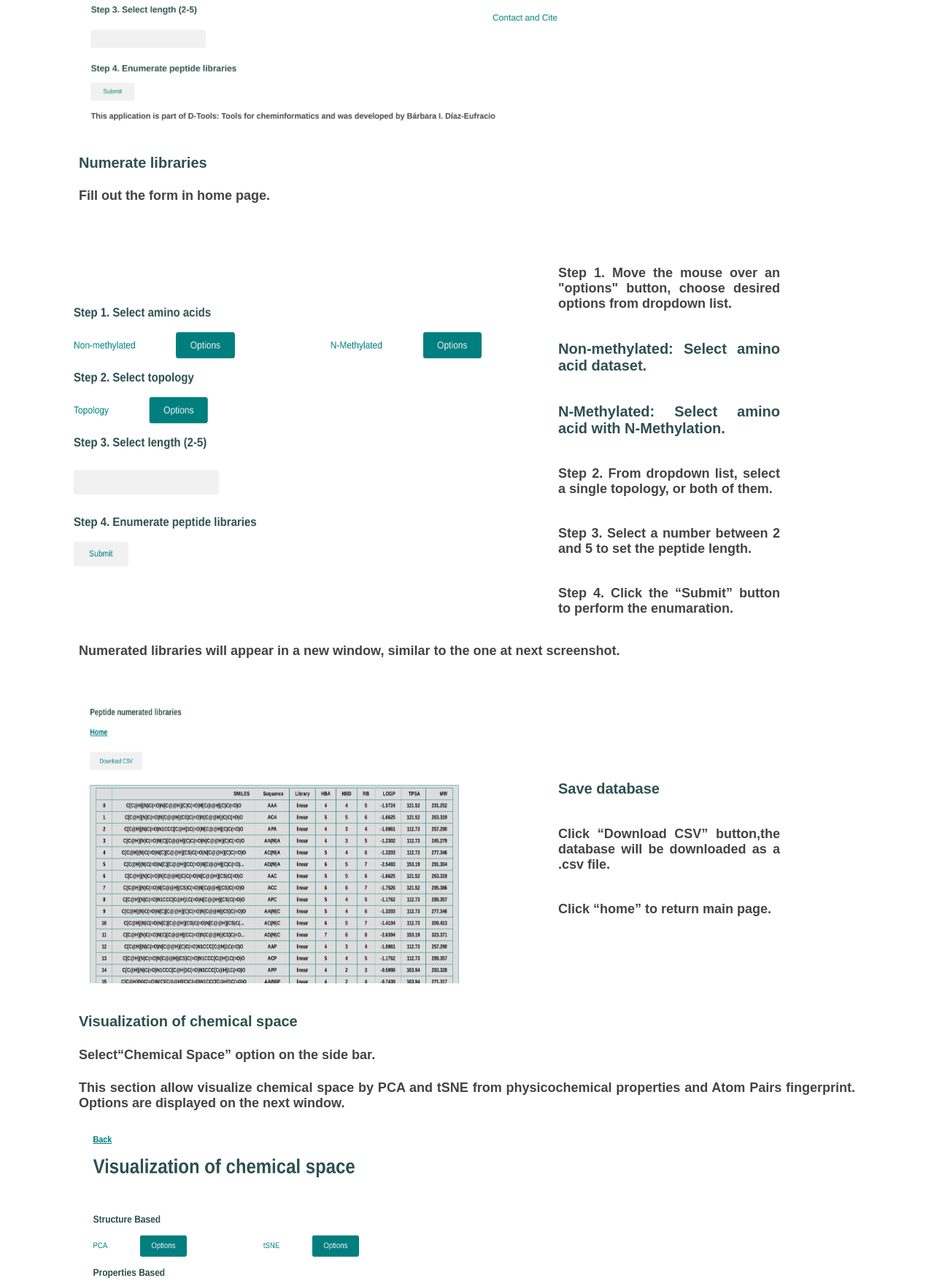
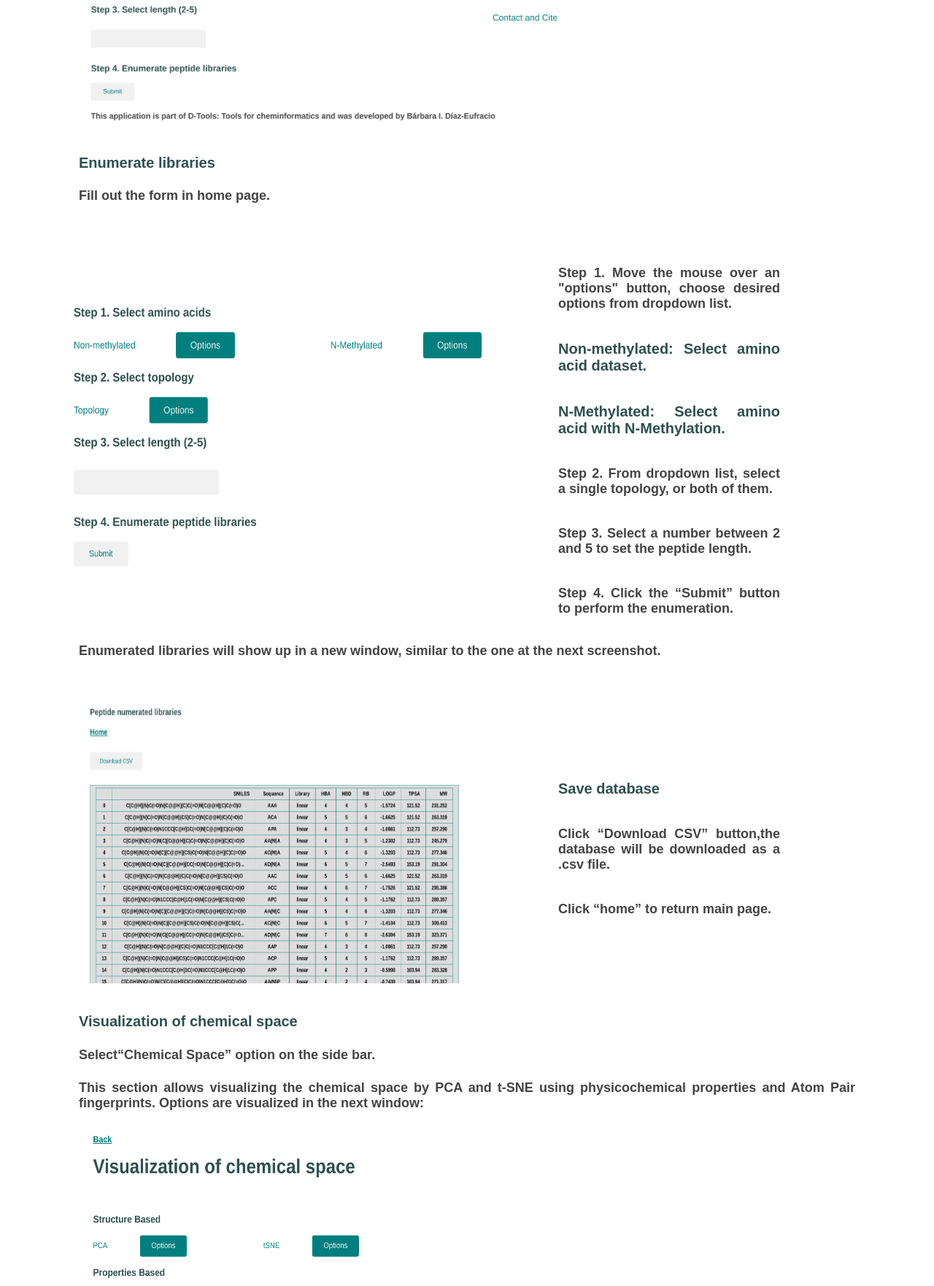
Before and after one commit to BarbaraDiazE/DPeptideBuider, a Django app: page /userguide/ in a window 1280 px wide. Shown: the part 585-2348 px from the top of the page at 73% size. Run offline with Django 3.2, Linux system fonts and the light colour scheme; lists and menus that the app fills with data are empty; parts of the project's set-up code (start-up, migrations or seed data) failed here and were passed over.

Commit message:
will show up instead of will appear at  web/src/templates/userguide.html

```diff
--- a/web/src/templates/userguide.html
+++ b/web/src/templates/userguide.html
@@ -32,7 +32,7 @@
         <!--  -->
         <br>
         <br>
-        <h3>Numerate libraries</h3>
+        <h3>Enumerate libraries</h3>
         <h4>Fill out the form in home page.</h4>
         <br>
         <!--  -->
@@ -51,12 +51,12 @@
                     <h4 style="margin:40px 200px 10px 10px"><b>Step 3.</b> Select a number between 2 and 5 to set the
                         peptide length.</h4>
                     <h4 style="margin:40px 200px 10px 10px"><b>Step 4.</b> Click the “Submit” button to perform the
-                        enumaration. </h4>
+                        enumeration. </h4>
                 </th>
             </tr>
         </table>
         <!--  -->
-        <h4>Numerated libraries will appear in a new window, similar to the one at next screenshot.</h4>
+        <h4>Enumerated libraries will show up in a new window, similar to the one at the next screenshot.</h4>
         <br>
         <table style="width:100%">
             <tr>
@@ -74,9 +74,8 @@
         <!--  -->
         <h3>Visualization of chemical space</h3>
         <h4>Select<b>“Chemical Space”</b> option on the side bar.</h4>
-        <h4>This section allow visualize chemical space by PCA and tSNE from
-            physicochemical properties and Atom Pairs fingerprint. Options are displayed on the
-            next window.</h4>
+        <h4>This section allows visualizing the chemical space by PCA and t-SNE using physicochemical properties and
+            Atom Pair fingerprints. Options are visualized in the next window: </h4>
         <img style="vertical-align:middle;margin:0px 100px" src="{% static "/selectchemspace.png"   %}" alt="Dtools"
             width="600" height="400">
         <h4>Once desired choice is selected, click the button “Visualize”. An interactive plot
@@ -103,6 +102,7 @@
             The full contact information is at
             <a href="http://132.248.103.152:4000/contact/"> 132.248.103.152:4000/contact</a>. </h4>
         <!--  -->
+        <br>
         <h3>Diversity Analysis</h3>
         <h4>"Options" button displays the Atom Pair fingerprints. Similarity plot and statistical values will render in
             a new window.</h4>
```
